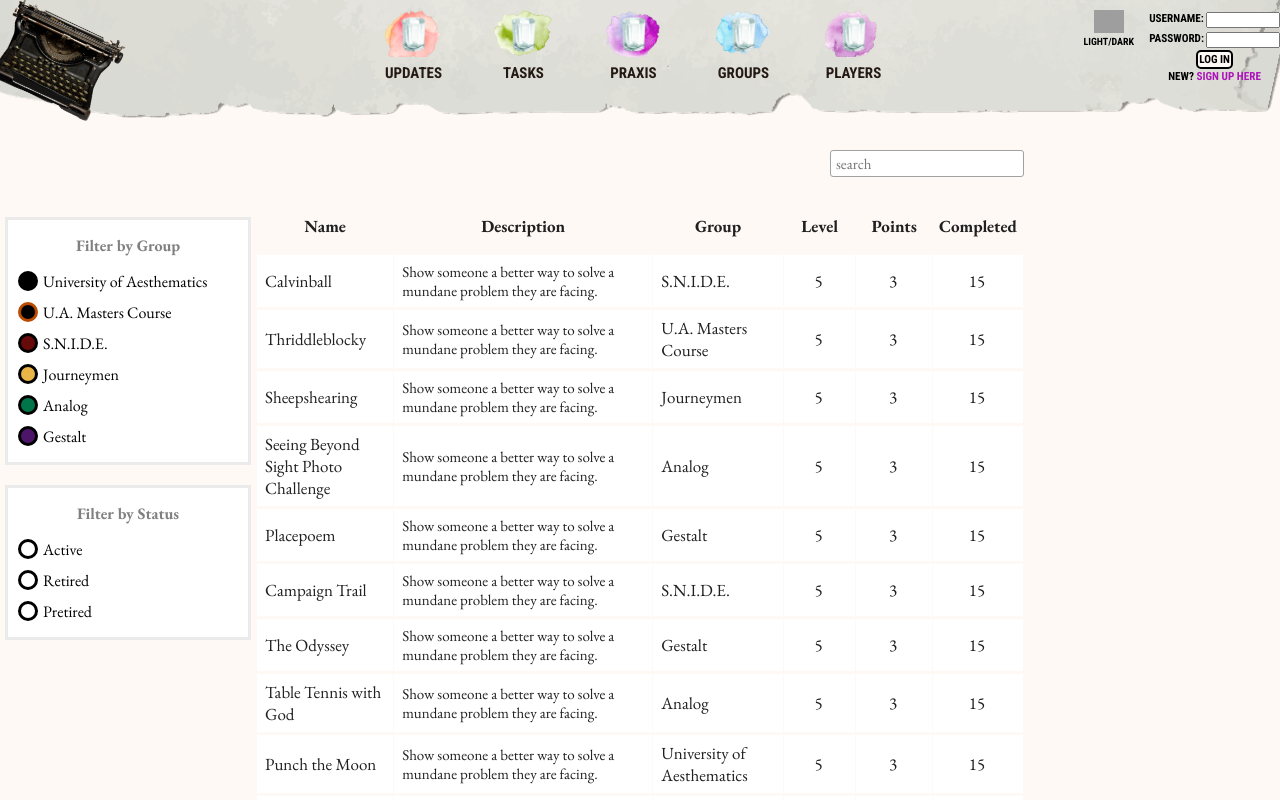
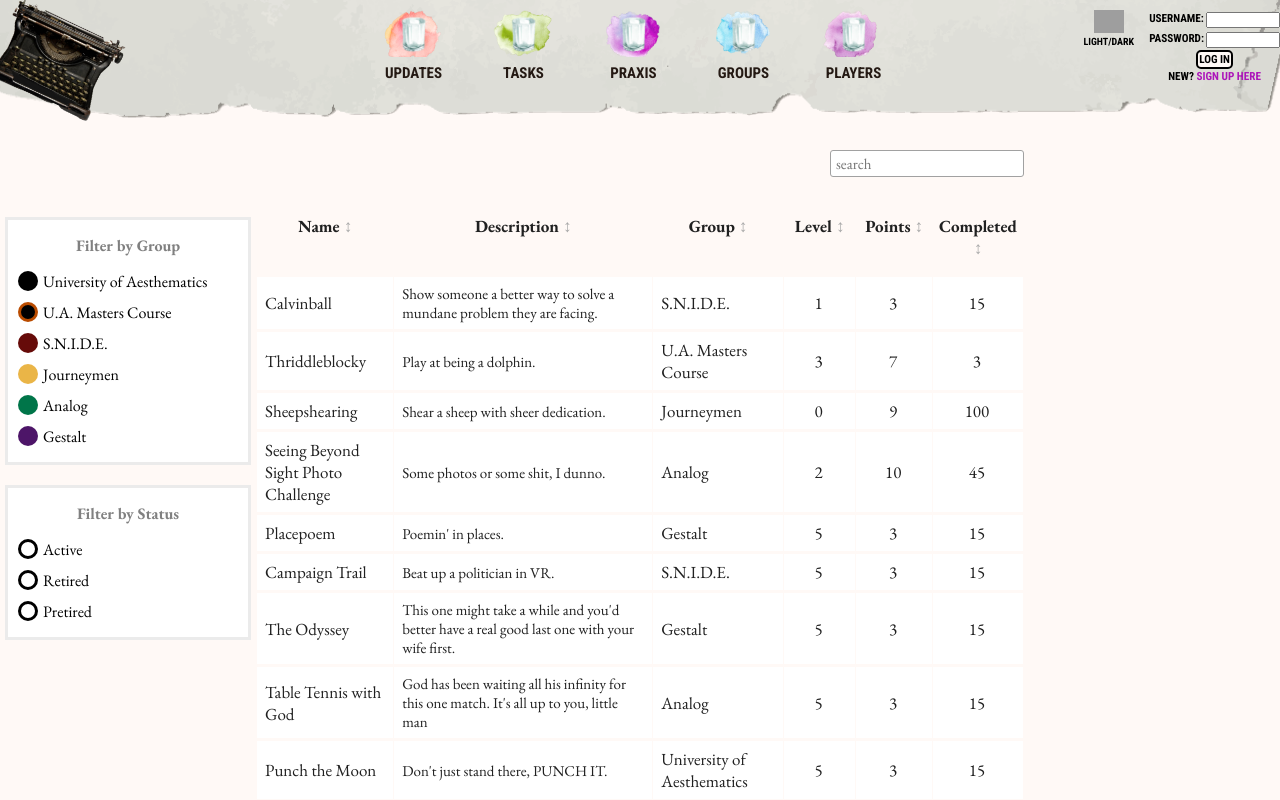
Before and after one commit to ktpeace/w0rld, a React (Create React App) app: page /#/tasks in a window 1280 px wide. Shown: the top 800 px of the page. Built offline with nearby package versions, Linux system fonts and the light colour scheme; grey boxes are pictures that could not be loaded.

Commit message:
added sorting by table category

```diff
--- a/src/App.css
+++ b/src/App.css
@@ -436,7 +436,7 @@ footer {
   margin-right: 5px;
 }
 
-.filter-li .filter-color {
+.status-filter-color {
   background-color: white;
   border: 3px solid black;
 }
@@ -508,6 +508,14 @@ footer {
   color: white;
   font-weight: bold;
   cursor: pointer;
+}
+
+.tx-head-col div:hover {
+  cursor: pointer;
+}
+
+.tx-head-col span {
+  color: darkgrey;
 }
 
 .tx-list {
--- a/src/components/Header.js
+++ b/src/components/Header.js
@@ -76,11 +76,11 @@ const Header = () => {
             <form>
               <div className="login-group">
                 <div className="login-set">
-                  <label for="username">Username:</label>
+                  <label htmlFor="username">Username:</label>
                   <input type="text" name="username" id="username" />
                 </div>
                 <div className="login-set">
-                  <label for="password">Password:</label>
+                  <label htmlFor="password">Password:</label>
                   <input type="text" name="password" />
                 </div>
                 <button className="login-button">Log In</button>
--- a/src/data/tasks-data.js
+++ b/src/data/tasks-data.js
@@ -4,9 +4,10 @@ export const tasks = [
     name: "Calvinball",
     group: "S.N.I.D.E.",
     status: "Active",
-    level: 5,
+    level: 1,
     points: 3,
-    desc: "Show someone a better way to solve a mundane problem they are facing.",
+    description:
+      "Show someone a better way to solve a mundane problem they are facing.",
     completed: 15,
   },
   {
@@ -14,30 +15,30 @@ export const tasks = [
     name: "Thriddleblocky",
     group: "U.A. Masters Course",
     status: "Active",
-    level: 5,
-    points: 3,
-    desc: "Show someone a better way to solve a mundane problem they are facing.",
-    completed: 15,
+    level: 3,
+    points: 7,
+    description: "Play at being a dolphin.",
+    completed: 3,
   },
   {
     id: 3,
     name: "Sheepshearing",
     group: "Journeymen",
     status: "Active",
-    level: 5,
-    points: 3,
-    desc: "Show someone a better way to solve a mundane problem they are facing.",
-    completed: 15,
+    level: 0,
+    points: 9,
+    description: "Shear a sheep with sheer dedication.",
+    completed: 100,
   },
   {
     id: 4,
     name: "Seeing Beyond Sight Photo Challenge",
     group: "Analog",
     status: "Retired",
-    level: 5,
-    points: 3,
-    desc: "Show someone a better way to solve a mundane problem they are facing.",
-    completed: 15,
+    level: 2,
+    points: 10,
+    description: "Some photos or some shit, I dunno.",
+    completed: 45,
   },
   {
     id: 5,
@@ -46,7 +47,7 @@ export const tasks = [
     status: "Active",
     level: 5,
     points: 3,
-    desc: "Show someone a better way to solve a mundane problem they are facing.",
+    description: "Poemin' in places.",
     completed: 15,
   },
   {
@@ -56,7 +57,7 @@ export const tasks = [
     status: "Pretired",
     level: 5,
     points: 3,
-    desc: "Show someone a better way to solve a mundane problem they are facing.",
+    description: "Beat up a politician in VR.",
     completed: 15,
   },
   {
@@ -66,7 +67,8 @@ export const tasks = [
     status: "Active",
     level: 5,
     points: 3,
-    desc: "Show someone a better way to solve a mundane problem they are facing.",
+    description:
+      "This one might take a while and you'd better have a real good last one with your wife first.",
     completed: 15,
   },
   {
@@ -76,7 +78,8 @@ export const tasks = [
     status: "Retired",
     level: 5,
     points: 3,
-    desc: "Show someone a better way to solve a mundane problem they are facing.",
+    description:
+      "God has been waiting all his infinity for this one match. It's all up to you, little man",
     completed: 15,
   },
   {
@@ -86,7 +89,7 @@ export const tasks = [
     status: "Active",
     level: 5,
     points: 3,
-    desc: "Show someone a better way to solve a mundane problem they are facing.",
+    description: "Don't just stand there, PUNCH IT.",
     completed: 15,
   },
   {
@@ -96,7 +99,8 @@ export const tasks = [
     status: "Pretired",
     level: 5,
     points: 3,
-    desc: "Show someone a better way to solve a mundane problem they are facing.",
+    description:
+      "Some say it's too easy. I say it's the hardest task of all...",
     completed: 15,
   },
 ];
--- a/src/pages/Tasks.js
+++ b/src/pages/Tasks.js
@@ -1,10 +1,10 @@
 // todo
-// on click on a column, sort table by that column
-// filter options: group, & active/retired/pretired
+// on click on a column, sort table by that column ↑↓
 // selected filters with X's at top are on bg of ripped paper, maybe with typewriter-style font
 // useState of logged in & level to check whether can sort by active/retired
 // grey or color task on hover
 // make overflow be on 'next'
+// add a "clear all" for filters
 // colors beside groups to be round and look like gems in glass buttons (use images marbled/gem stuff not colors)
 
 import React, { useState, useEffect } from "react";
@@ -12,19 +12,23 @@ import { Link } from "react-router-dom";
 import { tasks } from "../data/tasks-data";
 import { groups } from "../data/groups-data";
 import pixie from "../images/pixie-avatar.jpeg";
+import { type } from "@testing-library/user-event/dist/type";
 
 const Tasks = () => {
   const [groupFilter, setGroupFilter] = useState([]);
   const [statusFilter, setStatusFilter] = useState([]);
   const [searchInput, setSearchInput] = useState("");
+  const [sorter, setSorter] = useState(null);
+  const [sortVal, setSortVal] = useState("");
   // const [searchClicked, setSearchClicked] = useState(false);
 
   const dummyDataMapper = tasks.map((task) => {
     return (
       <tr
+        key={task.name}
         status={task.status}
         name={task.name}
-        desc={task.desc}
+        description={task.description}
         group={task.group}
         level={task.level}
         points={task.points}
@@ -35,7 +39,7 @@ const Tasks = () => {
             {task.name}
           </Link>
         </td>
-        <td className="tx-desc">{task.desc}</td>
+        <td className="tx-desc">{task.description}</td>
         <td className="tx-group">{task.group}</td>
         <td>{task.level}</td>
         <td>{task.points}</td>
@@ -79,7 +83,6 @@ const Tasks = () => {
 
   const statusFilterHandler = (e) => {
     const status = e.currentTarget.innerText;
-    console.log(status);
     if (statusFilter.includes(status)) {
       setStatusFilter(
         statusFilter.filter((statusName) => statusName !== status)
@@ -105,12 +108,80 @@ const Tasks = () => {
   });
 
   const searchHandler = masterFilter.filter((item) => {
-    console.log(item);
     return Object.values(item.props)
       .join("")
       .toLowerCase()
       .includes(searchInput.toLowerCase());
   });
+
+  const sortHandler = (e) => {
+    const text = e.currentTarget.innerText;
+    const arrow = text[text.length - 1];
+    const header = text.slice(0, text.length - 2);
+    const allArrows = document.getElementsByClassName("arrow");
+    console.log(allArrows);
+    for (let i = 0; i < allArrows.length; i++) {
+      allArrows[i].innerText = "↕";
+    }
+    // allArrows.forEach((span) => (span.innerText = "↕"));
+    if (arrow === "↕") {
+      setSorter("↓");
+      setSortVal(header.toLowerCase());
+      e.currentTarget.innerHTML = `${header} <span title="sort" class="arrow">↓</span>`;
+      // sort data descending by header
+    } else if (arrow === "↓") {
+      setSorter("↑");
+      setSortVal(header.toLowerCase());
+      e.currentTarget.innerHTML = `${header} <span title="sort" class="arrow">↑</span>`;
+      // sort data ascending by header
+    } else if (arrow === "↑") {
+      setSorter(null);
+      setSortVal("");
+      e.currentTarget.innerHTML = `${header} <span title="sort" class="arrow">↕</span>`;
+      // remove sort
+    }
+  };
+
+  let tableData;
+
+  if (searchInput.length === 0) {
+    if (sorter) {
+      console.log(masterFilter[0].props);
+      const isNum =
+        sortVal === "level" || sortVal === "points" || sortVal === "completed";
+      if (sorter === "↓") {
+        if (isNum) {
+          tableData = masterFilter.sort(
+            (a, b) => a.props[sortVal] - b.props[sortVal]
+          );
+        } else {
+          tableData = masterFilter.sort((a, b) =>
+            a.props[sortVal].localeCompare(b.props[sortVal])
+          );
+        }
+      } else {
+        if (isNum) {
+          tableData = masterFilter.sort(
+            (a, b) => b.props[sortVal] - a.props[sortVal]
+          );
+        } else {
+          tableData = masterFilter.sort((a, b) =>
+            b.props[sortVal].localeCompare(a.props[sortVal])
+          );
+        }
+      }
+    } else {
+      tableData = masterFilter;
+    }
+  } else {
+    if (sorter) {
+      tableData = searchHandler.sort((a, b) =>
+        a.props[sortVal].localeCompare(b.props[sortVal])
+      );
+    } else {
+      tableData = searchHandler;
+    }
+  }
 
   return (
     <main className="task-page add">
@@ -253,7 +324,7 @@ const Tasks = () => {
                 className="filter-li-group"
                 onClick={(e) => statusFilterHandler(e)}
               >
-                <div className="filter-color"></div>
+                <div className="filter-color status-filter-color"></div>
                 <span
                   style={{
                     textDecoration: statusFilter.includes("Active")
@@ -270,7 +341,7 @@ const Tasks = () => {
                 className="filter-li-group"
                 onClick={(e) => statusFilterHandler(e)}
               >
-                <div className="filter-color"></div>
+                <div className="filter-color status-filter-color"></div>
                 <span
                   style={{
                     textDecoration: statusFilter.includes("Retired")
@@ -287,7 +358,7 @@ const Tasks = () => {
                 className="filter-li-group"
                 onClick={(e) => statusFilterHandler(e)}
               >
-                <div className="filter-color"></div>
+                <div className="filter-color status-filter-color"></div>
                 <span
                   style={{
                     textDecoration: statusFilter.includes("Pretired")
@@ -327,15 +398,59 @@ const Tasks = () => {
           </div>
         </div>
         <table className="tx-list">
-          <tr className="tx-head-col">
-            <th width="150px">Name</th>
-            <th width="400px">Description</th>
-            <th width="150px">Group</th>
-            <th width="100px">Level</th>
-            <th width="100px">Points</th>
-            <th width="100px">Completed</th>
-          </tr>
-          {searchInput.length === 0 ? masterFilter : searchHandler}
+          <thead>
+            <tr className="tx-head-col">
+              <th width="150px">
+                <div onClick={(e) => sortHandler(e)}>
+                  Name{" "}
+                  <span title="sort" className="arrow">
+                    ↕
+                  </span>
+                </div>
+              </th>
+              <th width="400px">
+                <div onClick={(e) => sortHandler(e)}>
+                  Description{" "}
+                  <span title="sort" className="arrow">
+                    ↕
+                  </span>
+                </div>
+              </th>
+              <th width="150px">
+                <div onClick={(e) => sortHandler(e)}>
+                  Group{" "}
+                  <span title="sort" className="arrow">
+                    ↕
+                  </span>
+                </div>
+              </th>
+              <th width="100px">
+                <div onClick={(e) => sortHandler(e)}>
+                  Level{" "}
+                  <span title="sort" className="arrow">
+                    ↕
+                  </span>
+                </div>
+              </th>
+              <th width="100px">
+                <div onClick={(e) => sortHandler(e)}>
+                  Points{" "}
+                  <span title="sort" className="arrow">
+                    ↕
+                  </span>
+                </div>
+              </th>
+              <th width="100px">
+                <div onClick={(e) => sortHandler(e)}>
+                  Completed{" "}
+                  <span title="sort" className="arrow">
+                    ↕
+                  </span>
+                </div>
+              </th>
+            </tr>
+          </thead>
+          <tbody>{tableData}</tbody>
         </table>
         <div className="tx-navlinks">
           <Link>Next</Link>
```
Also changed, not shown: package.json (+8 -4 lines), 1 other file (tests, documents, lock files or other folders).
